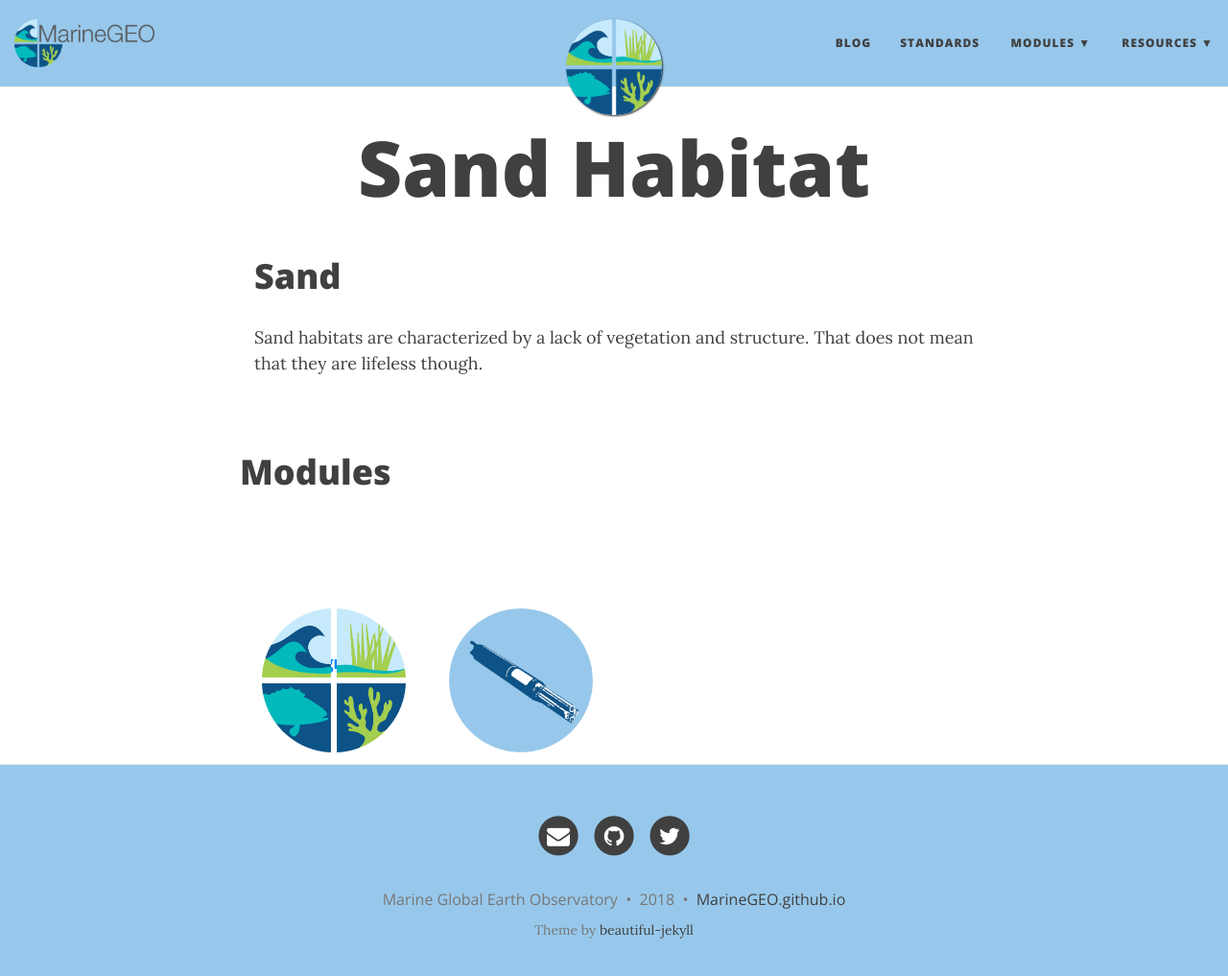
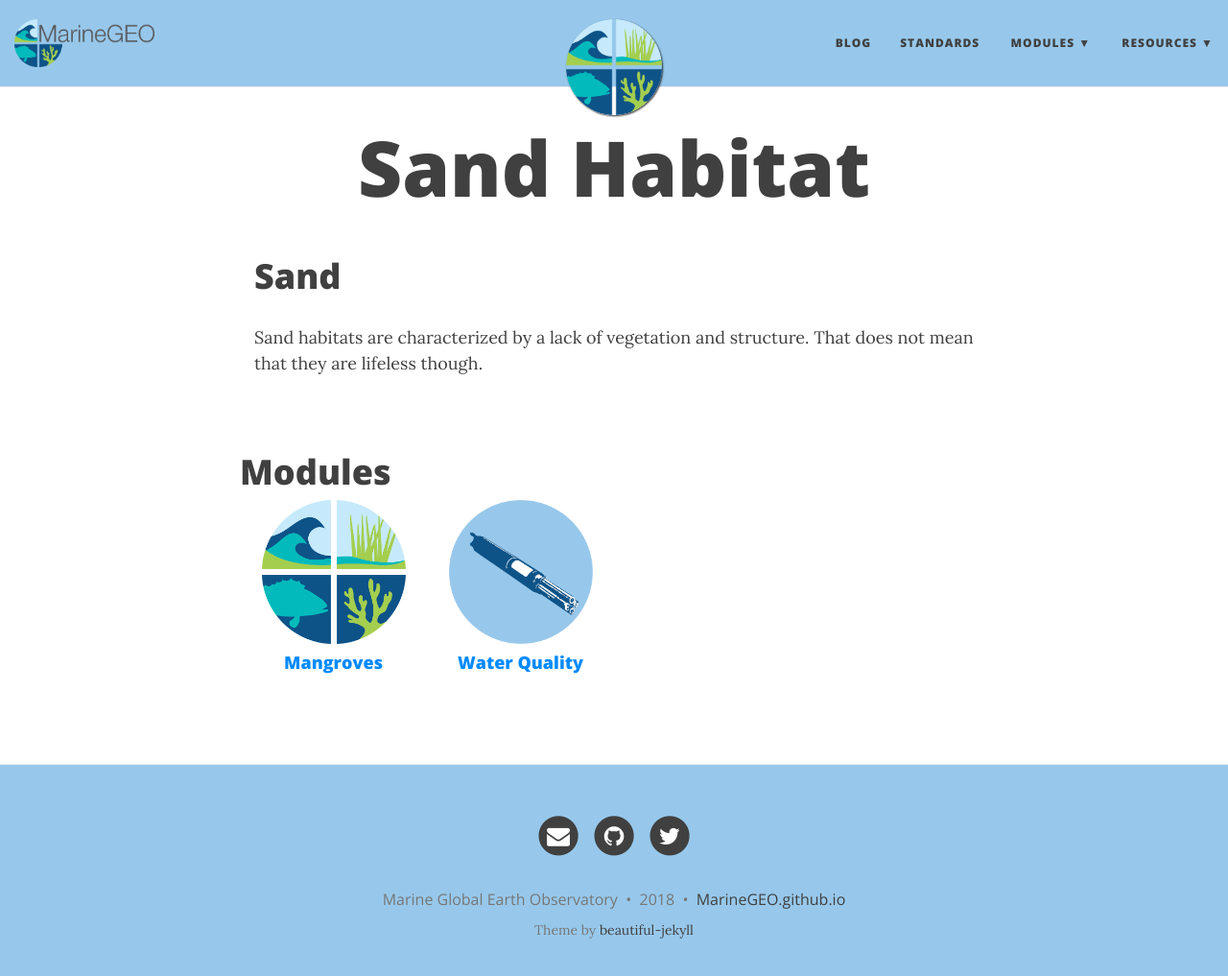
Before and after one commit to mukhamadazistholib/marinegeo.github.io, a Jekyll site: the page built from _module-groups/sand-habitat.md, in a window 1280 px wide and 1030 px high. Shown: the top 1017 px of the window at 96% size. Built offline with Jekyll 4.4.1, drawn with Linux system fonts in a browser that asks for light colours; nearby versions of some CDN libraries.

Commit message:
fixes firefox bug with icon links

```diff
--- a/_layouts/modules.html
+++ b/_layouts/modules.html
@@ -3,8 +3,6 @@ layout: base
 ---
 
 {% include header.html type="page" %}
-
-
 
 <div class="container" role="main">
   <div class="row">
@@ -28,8 +26,12 @@ layout: base
       {% for module in sorted %}
       <div class="col-md-3 col-sm-4 col-xs-6" style="height: 225px;">
         <a href="{{site.baseurl}}{{module.url}}">
+          <div>
             <img src="{{module.thumbnail }}" class="img-responsive" style="height: 150px; position: relative; left: 50%; top: 50%; margin-left: -75px;">
-                <h4 style="text-align:center">{{module.title}}</h4>
+          </div>
+          <div>
+            <h4 style="text-align:center; vertical-align: bottom;">{{module.title}}</h4>
+          </div>
         </a>
       </div>
       {% endfor %}
@@ -42,8 +44,12 @@ layout: base
           {% if m == module.id %}
           <div class="col-md-3 col-sm-4 col-xs-6" style="height: 225px;">
             <a href="{{site.baseurl}}{{module.url}}">
+              <div>
                 <img src="{{module.thumbnail }}" class="img-responsive" style="height: 150px; position: relative; left: 50%; top: 50%; margin-left: -75px;">
-                      <h4 style="text-align:center">{{module.title}}</h4>
+              </div>
+              <div>
+                <h4 style="text-align:center; vertical-align: bottom;">{{module.title}}</h4>
+              </div>
             </a>
           </div>
           {% endif %}
```
Also changed, not shown: index.md (+6 -2 lines). Lines whose indentation alone changed are shown as unchanged.
